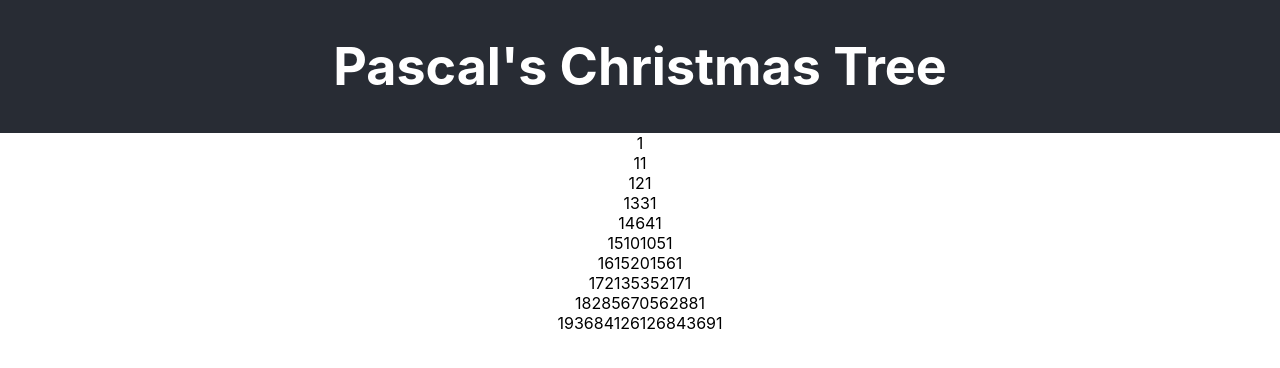
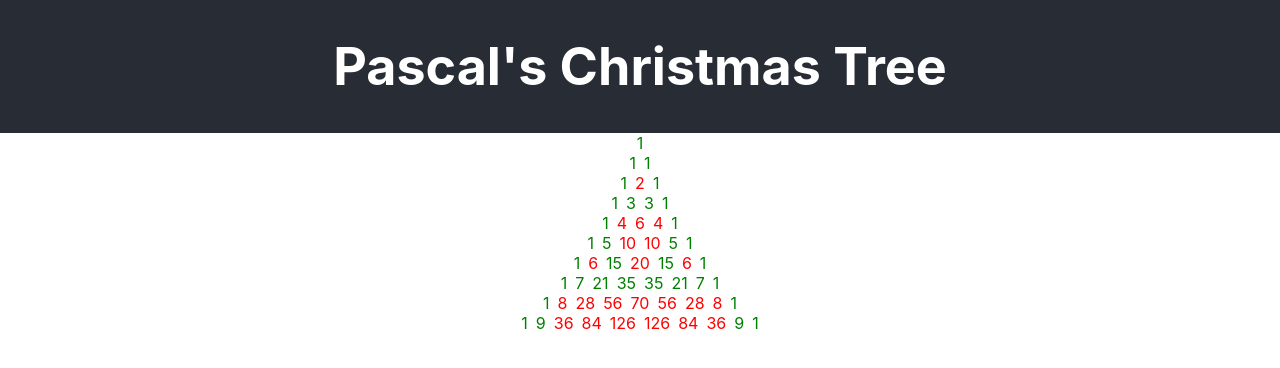
Before and after one commit to RobOwenKing/pascals_xmas_tree, a React (Create React App) app: page / in a window 1280 px wide. Shown: the top 368 px of the page. Built offline with nearby package versions, Linux system fonts and the light colour scheme.

Commit message:
feat: Introduces entries to <Row> to allow greater styling options

```diff
--- a/src/App.css
+++ b/src/App.css
@@ -16,3 +16,15 @@
 .App-link {
   color: #61dafb;
 }
+
+.entry {
+  margin: auto 4px;
+}
+
+.entry.red {
+  color: red;
+}
+
+.entry.green {
+  color: green;
+}
--- a/src/components/Row.jsx
+++ b/src/components/Row.jsx
@@ -1,9 +1,17 @@
 import { useEffect, useState } from 'react';
 
 const Row = ({ values }) => {
+  const entries = values.map((value, index) => {
+    if (value % 2 == 0) {
+      return <span className="entry red" key={index}>{value}</span>;
+    } else {
+      return <span className="entry green" key={index}>{value}</span>
+    }
+  })
+
   return (
     <div>
-      {values}
+      {entries}
     </div>
   );
 }
```
